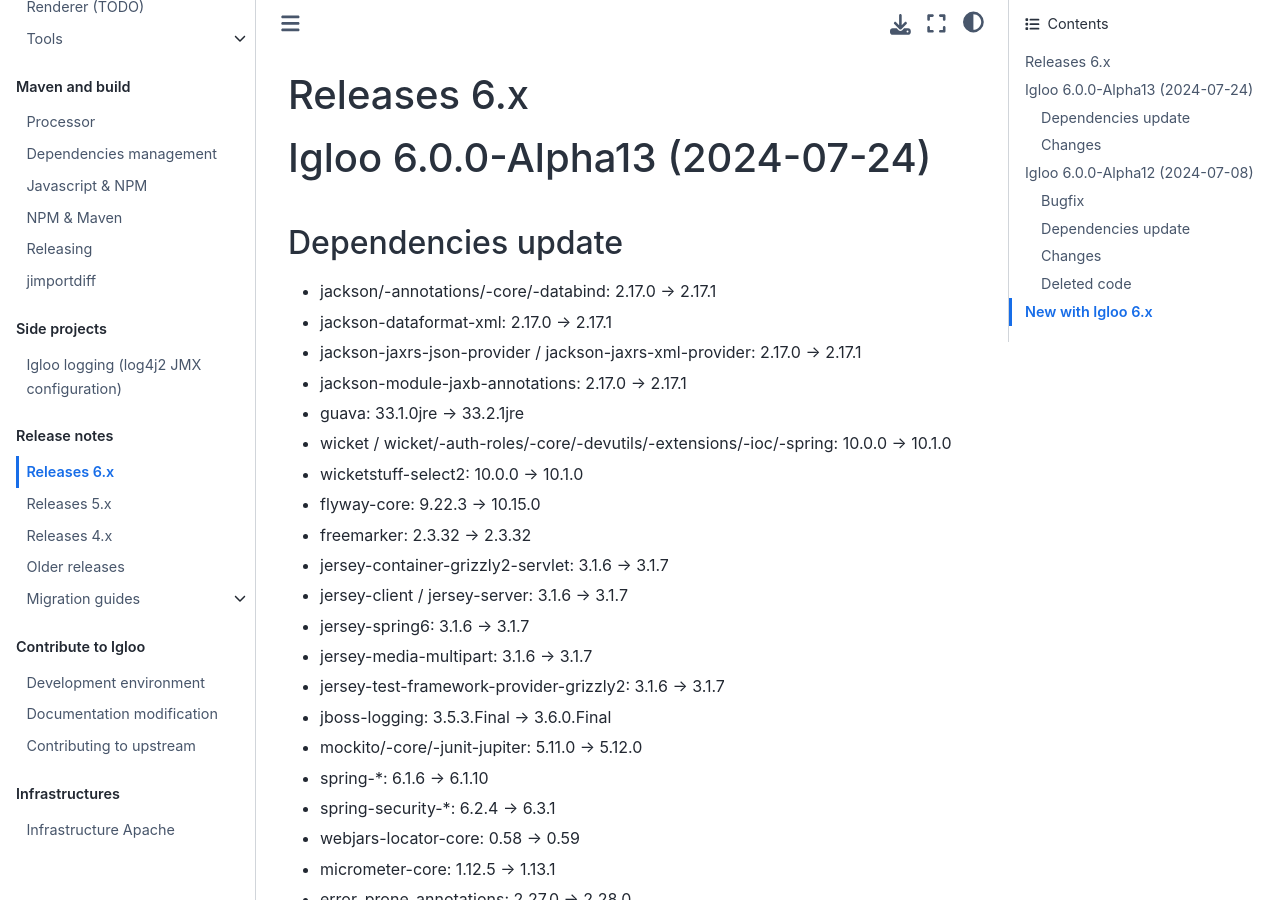
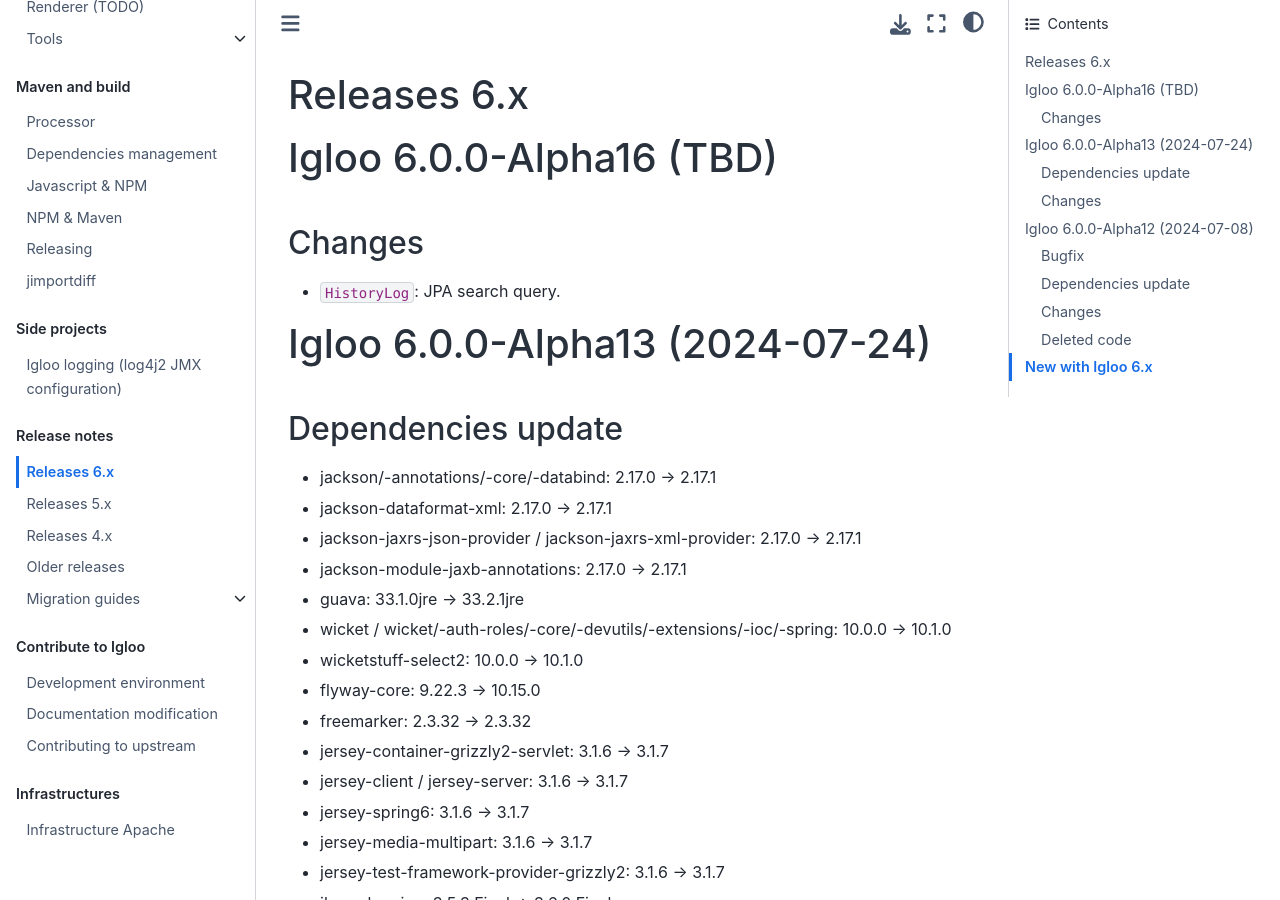
Before and after one commit to igloo-project/igloo-doc, a Sphinx documentation site: the page built from source/release-notes/releases-6.x.md, in a window 1280 px wide and 900 px high. Built offline with Sphinx 7.4.7 and the Sphinx Book theme 1.1.4, drawn with Linux system fonts in a browser that asks for light colours.

Commit message:
Changelog 6.0.0-Alpha16

```diff
--- a/source/release-notes/releases-6.x.md
+++ b/source/release-notes/releases-6.x.md
@@ -1,4 +1,9 @@
 # Releases 6.x
+
+# Igloo 6.0.0-Alpha16 (TBD)
+
+## Changes
+* `HistoryLog`: JPA search query.
 
 # Igloo 6.0.0-Alpha13 (2024-07-24)
 
```
